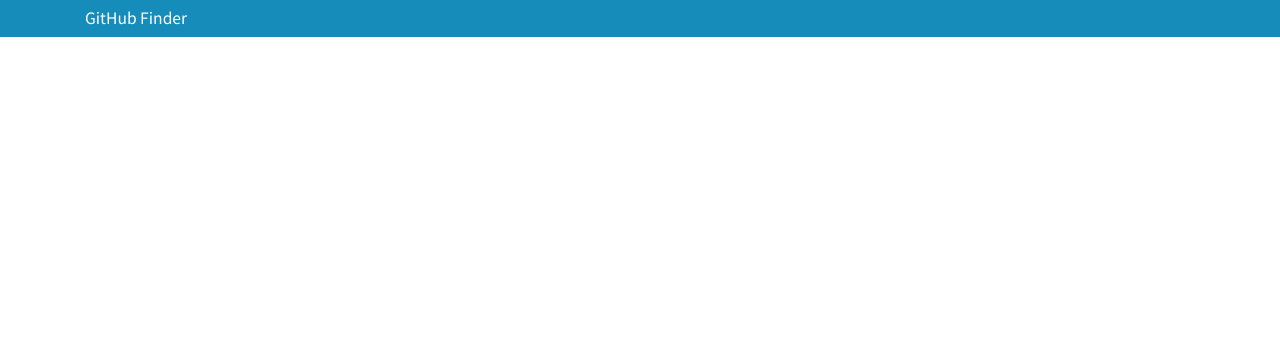
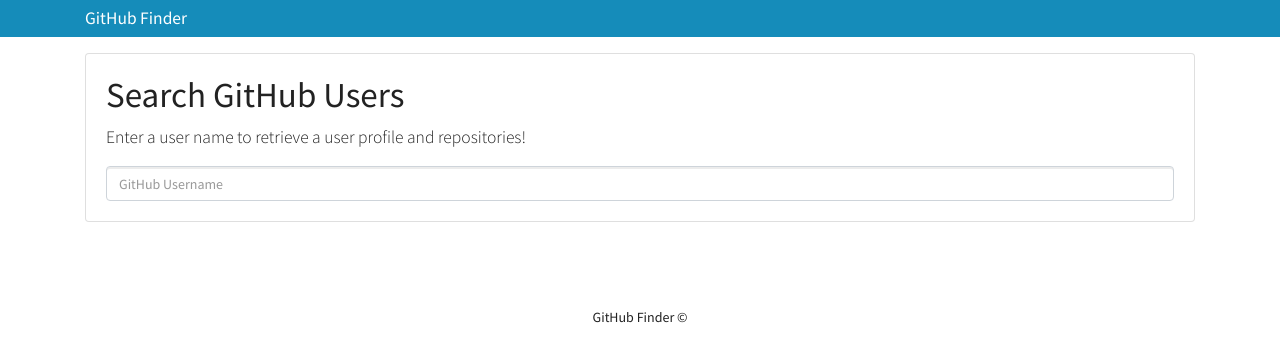
Before and after one commit to JosephLedbetter/GithubFinder, a plain HTML site: page index.html in a window 1280 px wide. Drawn offline with nearby package versions, Linux system fonts and the light colour scheme.

Commit message:
ui set for the search box and following insert areas for the landing

```diff
--- a/index.html
+++ b/index.html
@@ -13,6 +13,21 @@
     <a href="" class="navbar-brand">GitHub Finder</a>
 </div>
 </nav>
+<div class="container searchContainer">
+    <div class="search card card-body">
+        <h1>Search GitHub Users</h1>
+        <p class="lead">Enter a user name to retrieve a user profile and repositories!</p>
+        <input type="text" id="search-user" class="form-control" placeholder="GitHub Username">
+    </div>
+    <br>
+    <div id="profile">
+        <!-- placeholder from input from JS -->
+    </div>
+</div>
+
+<footer class="mt-5 p-3 text-center bg-light">
+    GitHub Finder &copy;
+</footer>
 
 
 
```
